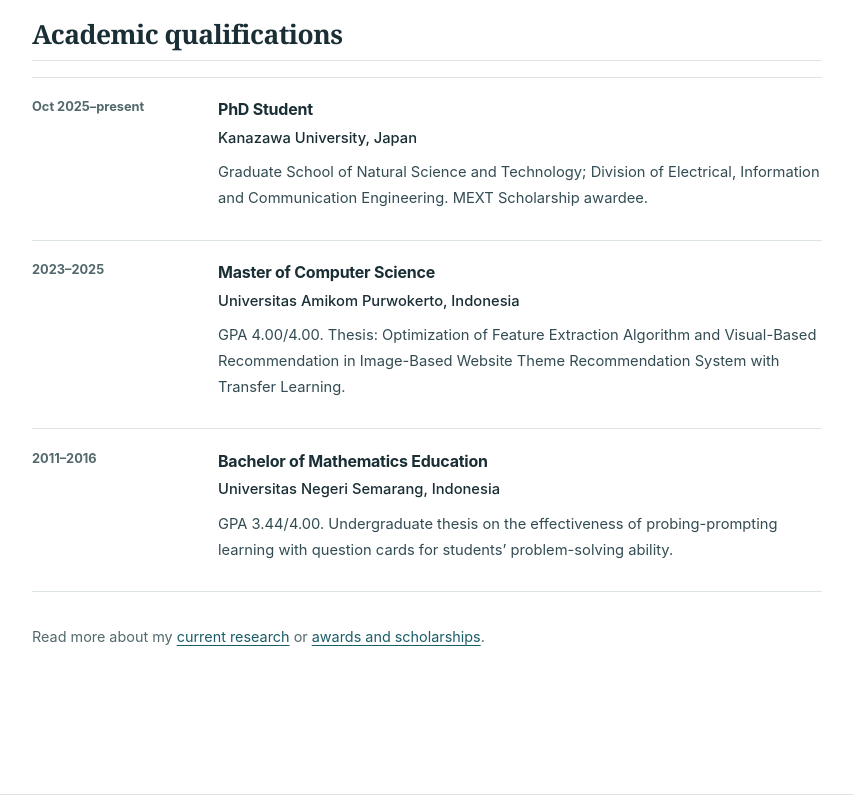
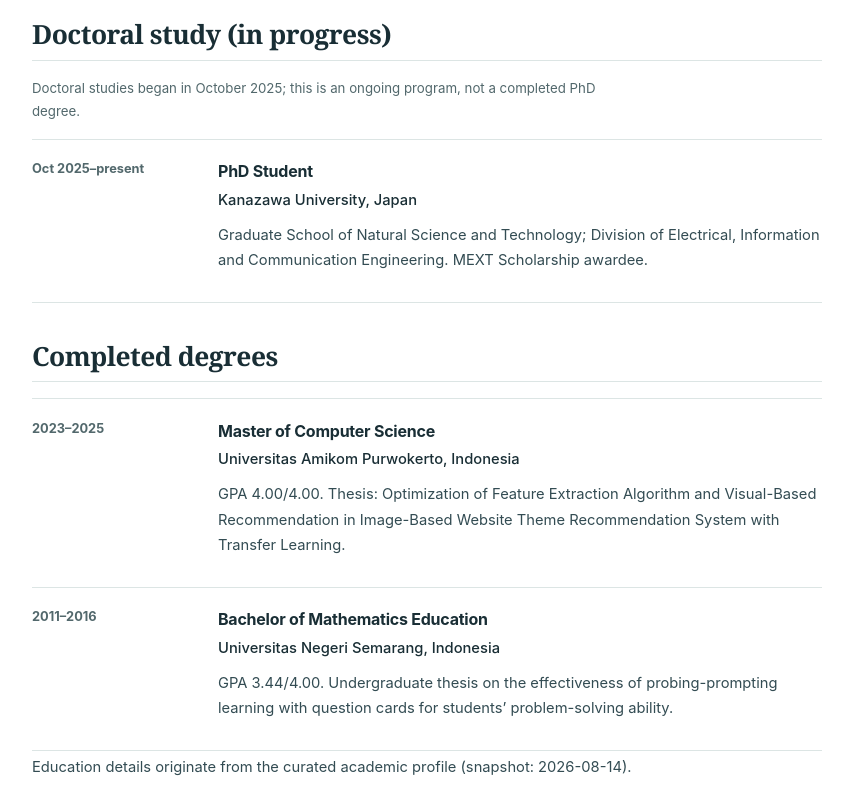
Before and after one commit to arifmuamardev/personal-website, an Astro site: page /personal-website/education in a window 1280 px wide. Shown: the part 580-1380 px from the top of the page, without its empty margins (142-995 px from the left). Built offline with nearby package versions, Linux system fonts and the light colour scheme; Astro itself is replaced by a stand-in of ours.

Commit message:
content: distinguish ongoing doctoral study from completed qualifications

```diff
--- a/src/pages/education.astro
+++ b/src/pages/education.astro
@@ -3,6 +3,9 @@
 import PageIntro from '../components/PageIntro.astro';
 import AcademicProfileNav from '../components/AcademicProfileNav.astro';
 import { profile } from '../data/profile';
+import { publicCv } from '../data/public-cv';
+
+const [doctoralStudy, ...completedDegrees] = profile.education;
 import { localPath } from '../lib/urls';
 ---
 <Layout title="Education" description="Academic education and qualifications of Arif Mu'amar Wahid, from mathematics education to doctoral research at Kanazawa University.">
@@ -13,9 +16,21 @@
       </PageIntro>
       <AcademicProfileNav current="/education/" />
       <div class="academic-profile-content">
-        <h2>Academic qualifications</h2>
+        <h2>Doctoral study (in progress)</h2>
+        <p class="profile-disclaimer">Doctoral studies began in October 2025; this is an ongoing program, not a completed PhD degree.</p>
         <ol class="profile-chronology">
-          {profile.education.map(item => (
+          <li>
+            <span class="profile-period">{doctoralStudy.period}</span>
+            <div>
+              <h3>{doctoralStudy.degree}</h3>
+              <p class="profile-organization">{doctoralStudy.institution}</p>
+              <p>{doctoralStudy.detail}</p>
+            </div>
+          </li>
+        </ol>
+        <h2>Completed degrees</h2>
+        <ol class="profile-chronology">
+          {completedDegrees.map(item => (
             <li>
               <span class="profile-period">{item.period}</span>
               <div>
@@ -26,6 +41,7 @@
             </li>
           ))}
         </ol>
+        <p class="profile-source">Education details originate from the curated academic profile (snapshot: {publicCv.sourceAsOf}).</p>
         <p class="profile-crosslink">Read more about my <a href={localPath('/research/')}>current research</a> or <a href={localPath('/recognition/')}>awards and scholarships</a>.</p>
       </div>
     </div>
```
